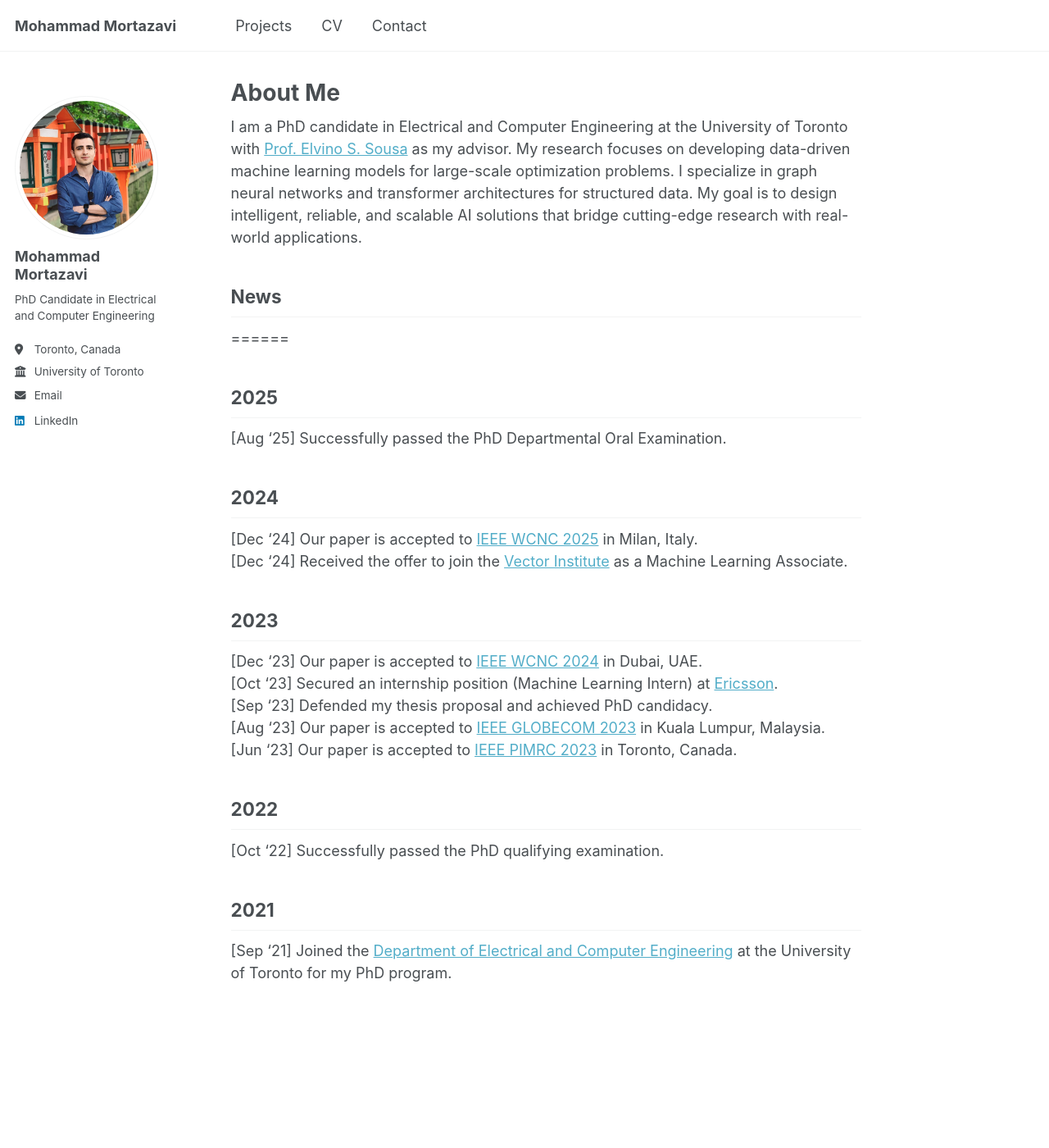
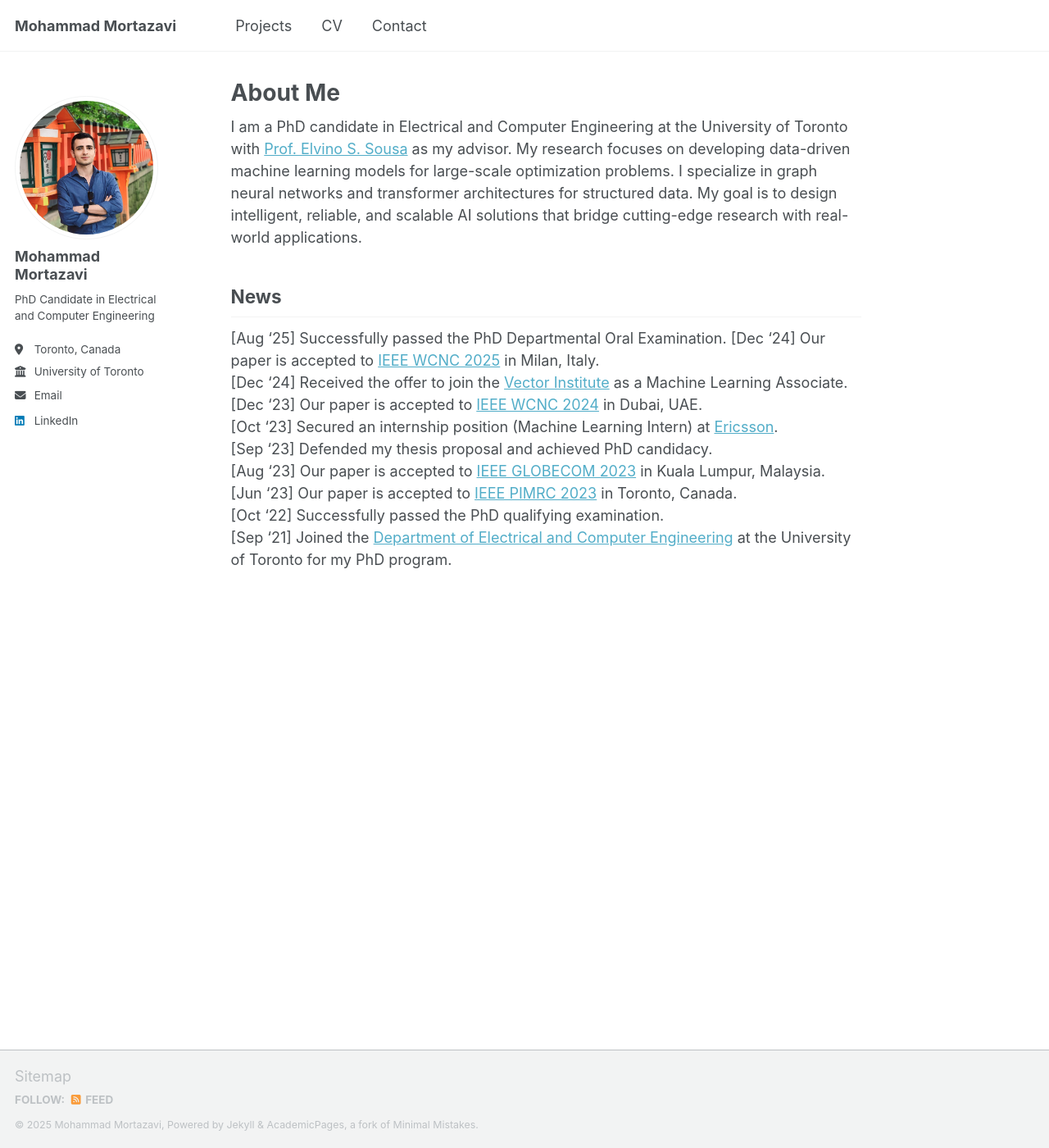
Before and after one commit to mortazawi/mortazawi.github.io, a Jekyll site: the page built from _pages/about.md, in a window 1280 px wide and 1400 px high. Shown: the whole window at 82% size. Built offline with Jekyll 4.4.1, drawn with Linux system fonts in a browser that asks for light colours; a script that is not in the unit is left out.

Commit message:
Update about.md

```diff
--- a/_pages/about.md
+++ b/_pages/about.md
@@ -10,29 +10,14 @@ redirect_from:
 I am a PhD candidate in Electrical and Computer Engineering at the University of Toronto with [Prof. Elvino S. Sousa](https://www.ece.utoronto.ca/people/sousa-e-s/) as my advisor. My research focuses on developing data-driven machine learning models for large-scale optimization problems. I specialize in graph neural networks and transformer architectures for structured data. My goal is to design intelligent, reliable, and scalable AI solutions that bridge cutting-edge research with real-world applications.
 
 ## News
-======
 
-2025
-------
 [Aug '25] Successfully passed the PhD Departmental Oral Examination.
-
-2024
-------
 [Dec '24] Our paper is accepted to [IEEE WCNC 2025](https://wcnc2025.ieee-wcnc.org/) in Milan, Italy.
 [Dec '24] Received the offer to join the [Vector Institute](https://vectorinstitute.ai/) as a Machine Learning Associate.
-
-2023
-------
 [Dec '23] Our paper is accepted to [IEEE WCNC 2024](https://wcnc2024.ieee-wcnc.org/) in Dubai, UAE.
 [Oct '23] Secured an internship position (Machine Learning Intern) at [Ericsson](https://www.ericsson.com/en).
 [Sep '23] Defended my thesis proposal and achieved PhD candidacy.
 [Aug '23] Our paper is accepted to [IEEE GLOBECOM 2023](https://globecom2023.ieee-globecom.org/) in Kuala Lumpur, Malaysia.
 [Jun '23] Our paper is accepted to [IEEE PIMRC 2023](https://pimrc2023.ieee-pimrc.org/) in Toronto, Canada.
-
-2022
-------
 [Oct '22] Successfully passed the PhD qualifying examination.
-
-2021
-------
 [Sep '21] Joined the [Department of Electrical and Computer Engineering](https://www.ece.utoronto.ca/) at the University of Toronto for my PhD program.
```
